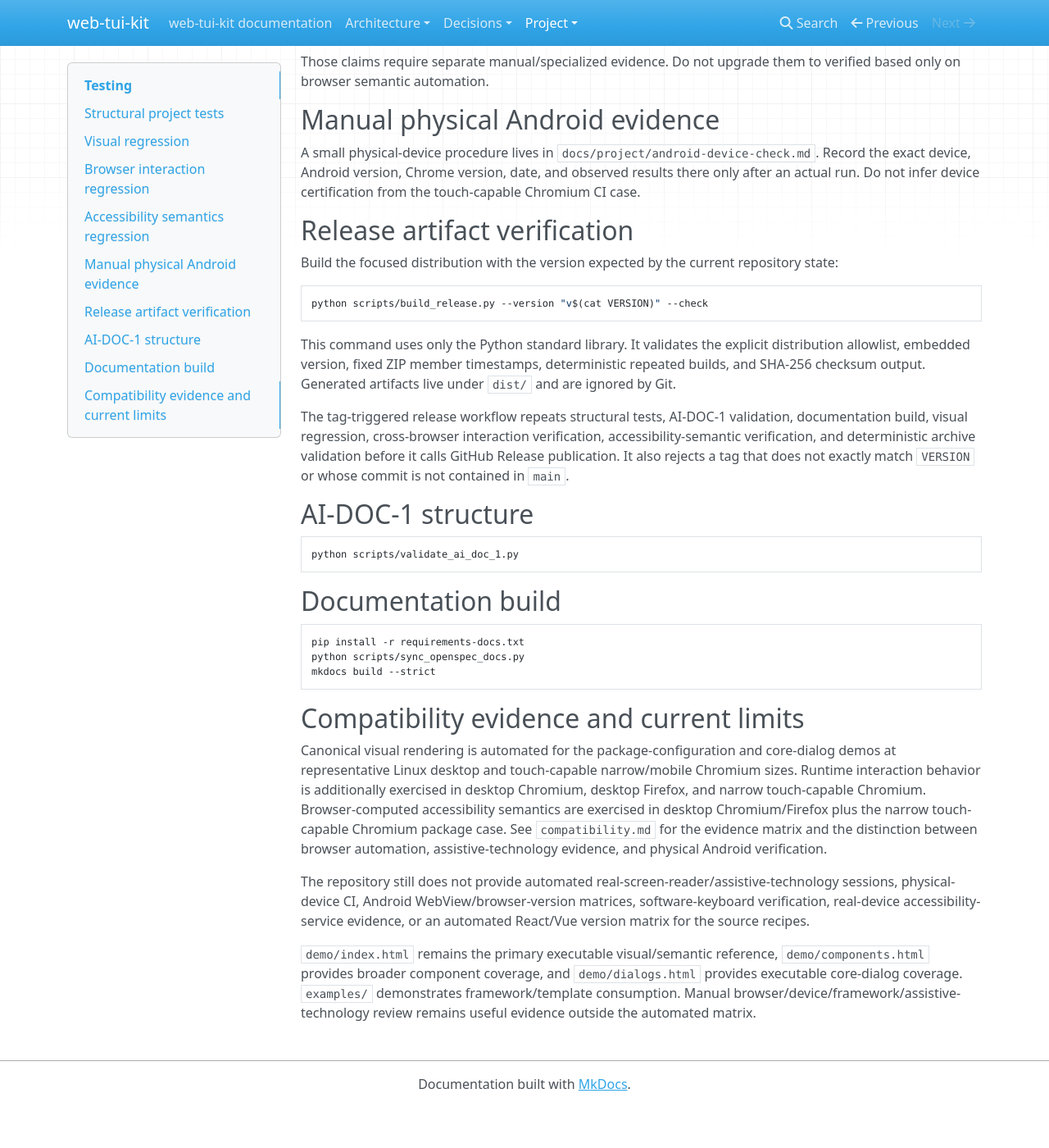
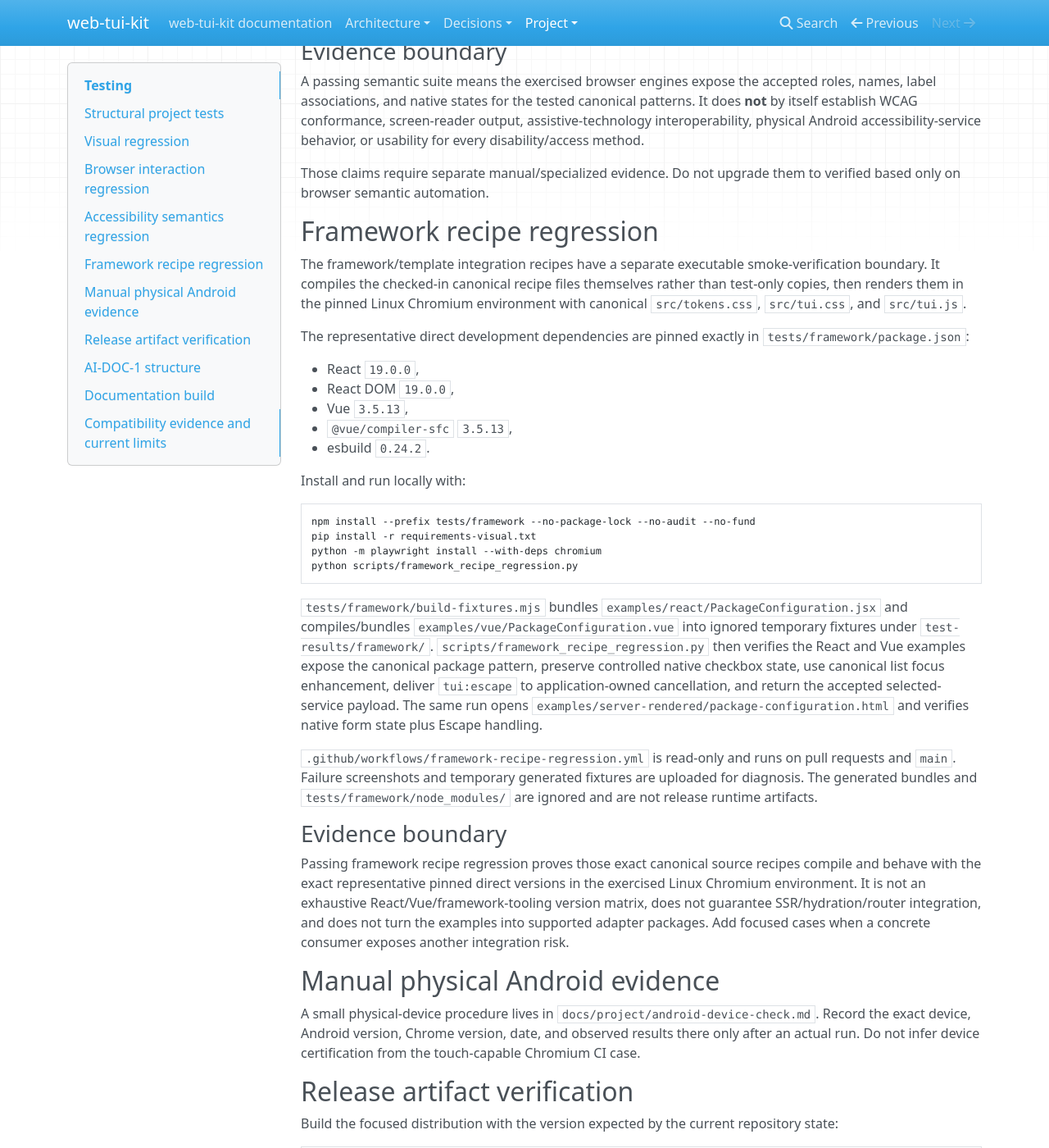
Before and after one commit to 1990jk1990/web-tui-kit, an MkDocs documentation site: the page built from docs/project/testing.md, in a window 1280 px wide and 1400 px high, scrolled down 3730 px. Shown: the whole window at 82% size. Built offline with MkDocs 1.6.1, drawn with Linux system fonts in a browser that asks for light colours; nearby versions of some CDN libraries; before the commit the page ends 5080 px from its top, so only the background shows below that; some of the changed text lies outside the part shown.

Commit message:
docs: add framework recipe regression guidance

````diff
--- a/docs/project/testing.md
+++ b/docs/project/testing.md
@@ -8,15 +8,17 @@ Run the fast repository regression checks with:
 python -m unittest discover -s tests -v
 ```
 
-The test suite checks repository-level contracts such as demo asset references, required design tokens and component selectors, Escape-event behavior for opted-in windows and dialogs, optional `data-tui-list` keyboard-navigation behavior, preservation of native radio/text-entry keyboard semantics, disabled-choice handling, forced-colors token overrides, the canonical package-configuration dialog/checklist primitives, core dialog-gallery coverage, general component-gallery coverage, framework/template recipe reuse and dependency boundaries, browser-interaction and accessibility-semantic verification infrastructure, mobile viewport metadata, visual-regression infrastructure, release version/archive/workflow safeguards, and absence of selected forbidden modern visual effects or required motion effects.
+The test suite checks repository-level contracts such as demo asset references, required design tokens and component selectors, Escape-event behavior for opted-in windows and dialogs, optional `data-tui-list` keyboard-navigation behavior, preservation of native radio/text-entry keyboard semantics, disabled-choice handling, forced-colors token overrides, the canonical package-configuration dialog/checklist primitives, core dialog-gallery coverage, general component-gallery coverage, framework/template recipe reuse and dependency boundaries, executable framework-recipe verification infrastructure, browser-interaction and accessibility-semantic verification infrastructure, mobile viewport metadata, visual-regression infrastructure, release version/archive/workflow safeguards, and absence of selected forbidden modern visual effects or required motion effects.
 
 `tests/test_framework_recipes.py` verifies that the React, Vue, and server-rendered recipes exist, reuse canonical `tui-*`/native-control/event contracts, do not embed a parallel visual style implementation, and keep framework names out of the canonical `src/` runtime.
+
+`tests/test_framework_execution.py` verifies the private development-only framework toolchain, exact direct representative versions, direct compilation of canonical recipe source files, browser smoke-contract coverage, the read-only framework recipe workflow, release-gate ordering, and the boundary that framework/compiler/bundler names never enter `src/`.
 
 `tests/test_interaction_regression.py` verifies that the browser interaction fixture consumes canonical runtime assets, the interaction runner covers Chromium/Firefox/touch cases and the required keyboard contracts, and the dedicated CI workflow remains read-only and uses the pinned Playwright dependency.
 
 `tests/test_accessibility_regression.py` verifies that semantic automation runs against the canonical package/dialog demos, covers Chromium/Firefox/touch cases, checks browser roles/names/native states, keeps presentation-only helper annotations out of control accessible names, preserves a read-only CI matrix, and requires the semantic gate before release artifact publication.
 
-`tests/test_release.py` executes the standard-library release builder in a temporary directory, verifies its exact archive member set, fixed timestamps, embedded version, SHA-256 checksum, tag/version mismatch rejection, and release-workflow verification ordering. Future releases must run visual, interaction, and accessibility-semantic browser verification before publication.
+`tests/test_release.py` executes the standard-library release builder in a temporary directory, verifies its exact archive member set, fixed timestamps, embedded version, SHA-256 checksum, tag/version mismatch rejection, and release-workflow verification ordering. Future releases must run visual, interaction, accessibility-semantic, and representative framework-recipe browser verification before publication.
 
 ## Visual regression
 
@@ -54,7 +56,7 @@ python scripts/visual_regression.py
 
 Review the resulting PNG changes together with the CSS/markup change. For the canonical project baselines, prefer generating/updating them in the same pinned Linux/Playwright environment used by CI. A Playwright upgrade also changes the Chromium build and therefore requires deliberate baseline regeneration/review.
 
-The framework/template recipes themselves do not add a second visual baseline suite because they are consumption examples over the same canonical assets. The browser-openable server-rendered recipe may be manually inspected, while structural tests guard against visual-contract duplication. If a future adapter introduces its own rendering implementation, it would require separate visual evidence.
+The framework/template recipes themselves do not add a second visual baseline suite because they are consumption examples over the same canonical assets. Their dedicated executable verification checks representative integration behavior rather than establishing separate framework pixel authorities. If a future adapter introduces its own rendering implementation, it would require separate visual evidence.
 
 ## Browser interaction regression
 
@@ -126,6 +128,35 @@ A passing semantic suite means the exercised browser engines expose the accepted
 
 Those claims require separate manual/specialized evidence. Do not upgrade them to verified based only on browser semantic automation.
 
+## Framework recipe regression
+
+The framework/template integration recipes have a separate executable smoke-verification boundary. It compiles the checked-in canonical recipe files themselves rather than test-only copies, then renders them in the pinned Linux Chromium environment with canonical `src/tokens.css`, `src/tui.css`, and `src/tui.js`.
+
+The representative direct development dependencies are pinned exactly in `tests/framework/package.json`:
+
+- React `19.0.0`,
+- React DOM `19.0.0`,
+- Vue `3.5.13`,
+- `@vue/compiler-sfc` `3.5.13`,
+- esbuild `0.24.2`.
+
+Install and run locally with:
+
+```bash
+npm install --prefix tests/framework --no-package-lock --no-audit --no-fund
+pip install -r requirements-visual.txt
+python -m playwright install --with-deps chromium
+python scripts/framework_recipe_regression.py
+```
+
+`tests/framework/build-fixtures.mjs` bundles `examples/react/PackageConfiguration.jsx` and compiles/bundles `examples/vue/PackageConfiguration.vue` into ignored temporary fixtures under `test-results/framework/`. `scripts/framework_recipe_regression.py` then verifies the React and Vue examples expose the canonical package pattern, preserve controlled native checkbox state, use canonical list focus enhancement, deliver `tui:escape` to application-owned cancellation, and return the accepted selected-service payload. The same run opens `examples/server-rendered/package-configuration.html` and verifies native form state plus Escape handling.
+
+`.github/workflows/framework-recipe-regression.yml` is read-only and runs on pull requests and `main`. Failure screenshots and temporary generated fixtures are uploaded for diagnosis. The generated bundles and `tests/framework/node_modules/` are ignored and are not release runtime artifacts.
+
+### Evidence boundary
+
+Passing framework recipe regression proves those exact canonical source recipes compile and behave with the exact representative pinned direct versions in the exercised Linux Chromium environment. It is not an exhaustive React/Vue/framework-tooling version matrix, does not guarantee SSR/hydration/router integration, and does not turn the examples into supported adapter packages. Add focused cases when a concrete consumer exposes another integration risk.
+
 ## Manual physical Android evidence
 
 A small physical-device procedure lives in `docs/project/android-device-check.md`. Record the exact device, Android version, Chrome version, date, and observed results there only after an actual run. Do not infer device certification from the touch-capable Chromium CI case.
@@ -140,7 +171,7 @@ python scripts/build_release.py --version "v$(cat VERSION)" --check
 
 This command uses only the Python standard library. It validates the explicit distribution allowlist, embedded version, fixed ZIP member timestamps, deterministic repeated builds, and SHA-256 checksum output. Generated artifacts live under `dist/` and are ignored by Git.
 
-The tag-triggered release workflow repeats structural tests, AI-DOC-1 validation, documentation build, visual regression, cross-browser interaction verification, accessibility-semantic verification, and deterministic archive validation before it calls GitHub Release publication. It also rejects a tag that does not exactly match `VERSION` or whose commit is not contained in `main`.
+The tag-triggered release workflow repeats structural tests, AI-DOC-1 validation, documentation build, visual regression, cross-browser interaction verification, accessibility-semantic verification, representative framework/template recipe verification, and deterministic archive validation before it calls GitHub Release publication. It also rejects a tag that does not exactly match `VERSION` or whose commit is not contained in `main`.
 
 ## AI-DOC-1 structure
 
@@ -158,8 +189,8 @@ mkdocs build --strict
 
 ## Compatibility evidence and current limits
 
-Canonical visual rendering is automated for the package-configuration and core-dialog demos at representative Linux desktop and touch-capable narrow/mobile Chromium sizes. Runtime interaction behavior is additionally exercised in desktop Chromium, desktop Firefox, and narrow touch-capable Chromium. Browser-computed accessibility semantics are exercised in desktop Chromium/Firefox plus the narrow touch-capable Chromium package case. See `compatibility.md` for the evidence matrix and the distinction between browser automation, assistive-technology evidence, and physical Android verification.
+Canonical visual rendering is automated for the package-configuration and core-dialog demos at representative Linux desktop and touch-capable narrow/mobile Chromium sizes. Runtime interaction behavior is additionally exercised in desktop Chromium, desktop Firefox, and narrow touch-capable Chromium. Browser-computed accessibility semantics are exercised in desktop Chromium/Firefox plus the narrow touch-capable Chromium package case. The canonical React/Vue/server-rendered recipes have representative executable consumer evidence in Linux Chromium with exact pinned development-only framework/tool versions. See `compatibility.md` for the evidence matrix and its boundaries.
 
-The repository still does not provide automated real-screen-reader/assistive-technology sessions, physical-device CI, Android WebView/browser-version matrices, software-keyboard verification, real-device accessibility-service evidence, or an automated React/Vue version matrix for the source recipes.
+The repository still does not provide automated real-screen-reader/assistive-technology sessions, physical-device CI, Android WebView/browser-version matrices, software-keyboard verification, real-device accessibility-service evidence, or a broad React/Vue/framework-tooling version matrix beyond the pinned representative recipe cases.
 
 `demo/index.html` remains the primary executable visual/semantic reference, `demo/components.html` provides broader component coverage, and `demo/dialogs.html` provides executable core-dialog coverage. `examples/` demonstrates framework/template consumption. Manual browser/device/framework/assistive-technology review remains useful evidence outside the automated matrix.
````
